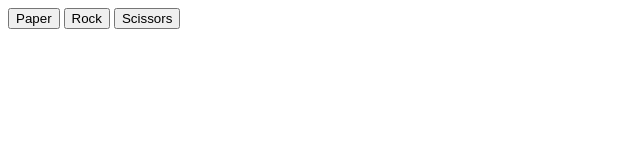
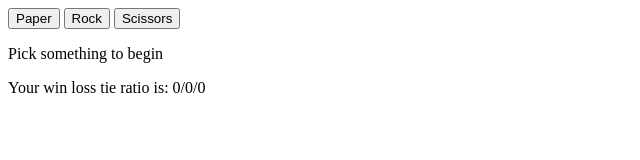
Before and after one commit to bitschiff/Paper-Rock-Scissors, a plain HTML site: page paper-rock-scissors.html in a window 1280 px wide. Shown: the whole page, without its empty margins (0-640 px from the left). Drawn offline with Linux system fonts and the light colour scheme.

Commit message:
Update paper-rock-scissors.html

```diff
--- a/paper-rock-scissors.html
+++ b/paper-rock-scissors.html
@@ -10,6 +10,6 @@
 			<p id="outcome"></p>
 			<p id="winLoss"></p>
 		</div>
-		 <script src="js/paper-rock-scissors.js"></script>
+		 <script src="paper-rock-scissors.js"></script>
 	 </body>
 </html>
```
